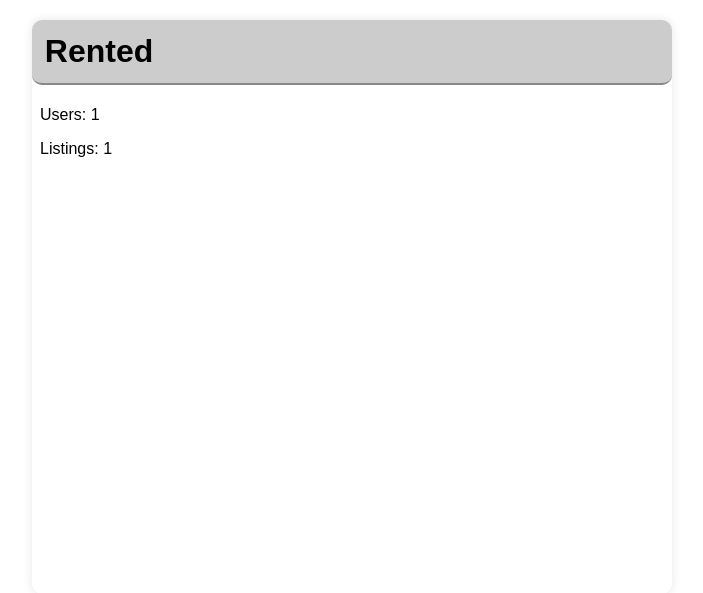
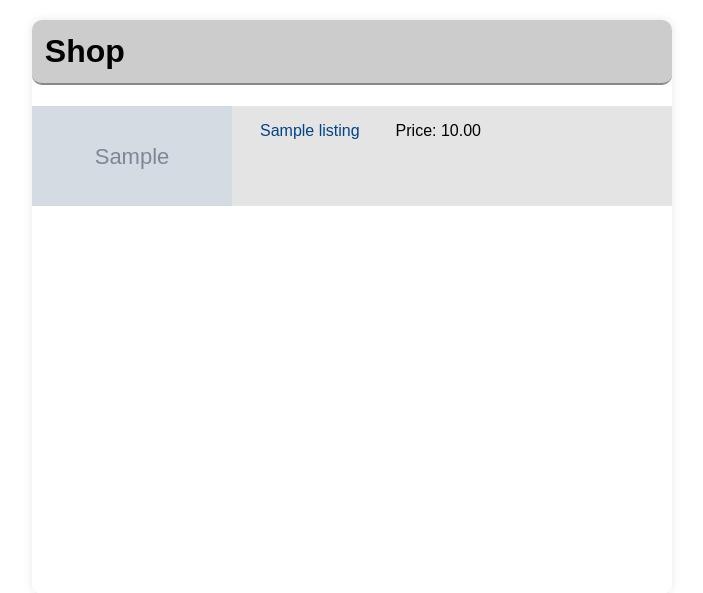
Before and after one commit to Balikas4/Rented, a Django app: page / in a window 1280 px wide. Shown: the part 104-697 px from the top of the page, without its empty margins (288-991 px from the left). Run offline with Django 5.2, Linux system fonts and the light colour scheme; tables that the repository leaves empty hold one stand-in row (values such as "Sample post"); grey boxes marked "Sample" are stand-in pictures.

Commit message:
main page update

```diff
--- a/Rented/pages/static/css/style.css
+++ b/Rented/pages/static/css/style.css
@@ -96,6 +96,7 @@ a {
 
 a:hover {
     color: #0055cc;
+    text-decoration: none;
 }
 
 h1, h2, h3, h4, h5, h6 {
@@ -187,3 +188,24 @@ ul.dashboard li .stat {
     border-radius: 5rem;
     min-width: 7rem;
 }
+
+.listings-container {
+    display: flex;
+    flex-wrap: wrap; /* Allow items to wrap to the next line if there's not enough space */
+    gap: 20px; /* Adjust the gap between items as needed */
+    background-color: #e4e4e4;
+    margin: 1rem 0px;
+}
+
+.listing-item {
+    border: 1px solid #ddd; /* Add borders or styling as needed */
+    padding: 10px;
+    width: calc(33.33% - 20px); /* Adjust the width based on the number of items you want in a row */
+    box-sizing: border-box;
+}
+
+.listing-image {
+    object-fit: cover; /* This property will make the image fill the specified dimensions without stretching */
+    width: 200px; /* Adjust as needed */
+    height: 100px; /* Adjust as needed */
+}
--- a/Rented/pages/templates/listings/listing_list.html
+++ b/Rented/pages/templates/listings/listing_list.html
@@ -14,4 +14,7 @@
       <li>{% trans "No listings found" %}</li>
     {% endfor %}
   </ul>
+  <a class="button" href="{% url 'listing_create' %}">
+    {% trans "Create new"|capfirst %}
+  </a>
 {% endblock content %}
--- a/Rented/pages/templates/main.html
+++ b/Rented/pages/templates/main.html
@@ -1,7 +1,17 @@
 {% extends "base.html" %}
-{% load static %}{% load i18n %}
+{% load i18n %} {% load static %}
+{% block title %}{% trans "Main Page" %}{% endblock title %}
 {% block content %}
-    <h1>Rented</h1>
-    <p>Users: {{ users_count }}</p>
-    <p>Listings: {{ listing_count }}</p>
+    <h1>{% trans "Shop" %}</h1>
+    {% for listing in listings %}
+        <div class="listings-container">
+            {% if listing.picture %}
+                <img src="{{ listing.picture.url }}" alt="{{ listing.name }}" width="200" height="100" class="listing-image">
+            {% else %}
+                <img src="{% static 'default-image.jpg' %}" alt="Default Image" width="200" height="100" class="listing-image">
+            {% endif %}
+            <a href="{% url 'listing_detail' pk=listing.pk %}"><p>{{ listing.name }}</p></a>
+            <p>{% trans "Price" %}: {{ listing.price }}</p>
+        </div>
+    {% endfor %}
 {% endblock content %}
--- a/Rented/pages/views.py
+++ b/Rented/pages/views.py
@@ -9,11 +9,13 @@ from django.utils.translation import gettext_lazy as _
 from django.views import generic
 from django.contrib.auth import get_user_model
 from .forms import ListingForm
+from .models import Listing
 
 def main_page(request: HttpRequest) -> HttpResponse:
     context = {
         'listing_count': models.Listing.objects.count(),
         'users_count': models.get_user_model().objects.count(),
+        'listings' : Listing.objects.all(),
     }
     return render(request, 'main.html', context)
 
--- a/Rented/user_profile/templates/user_profile/user_detail.html
+++ b/Rented/user_profile/templates/user_profile/user_detail.html
@@ -12,4 +12,10 @@
     <p><a class="button" href="{% url "user_update" %}">{% trans "edit profile data" %}</a></p>
     <p>{% trans "e-mail"|capfirst %}: {{ object.email }}</p>
 {% endif %}
+{% with listing_count=object.listings.count %}
+    <p>{% trans "Number of Listings" %}: {{ listing_count }}</p>
+{% endwith %}
+{% with unavailable_listings_count=unavailable_listings_count %}
+    <p>{% trans "Number of Unavailable Listings" %}: {{ unavailable_listings_count }}</p>
+{% endwith %}
 {% endblock content %}
```
Also changed, not shown: Rented/user_profile/views.py (+5 -2 lines), Rented/pages/static/default-image.jpg (added).
